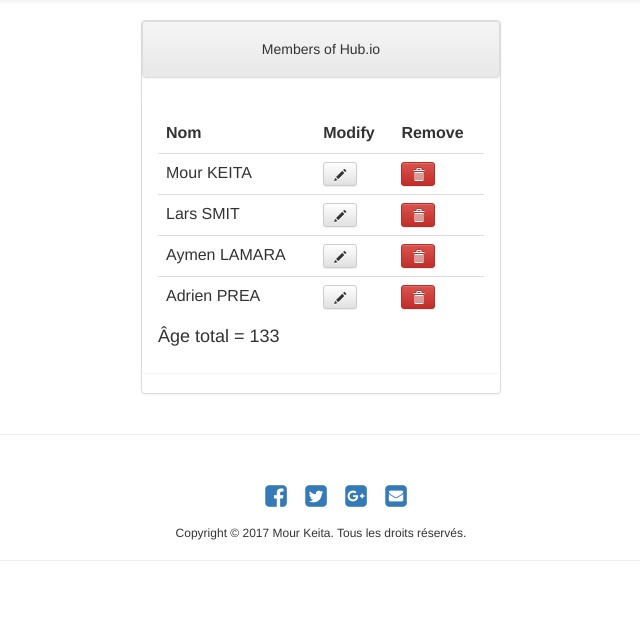
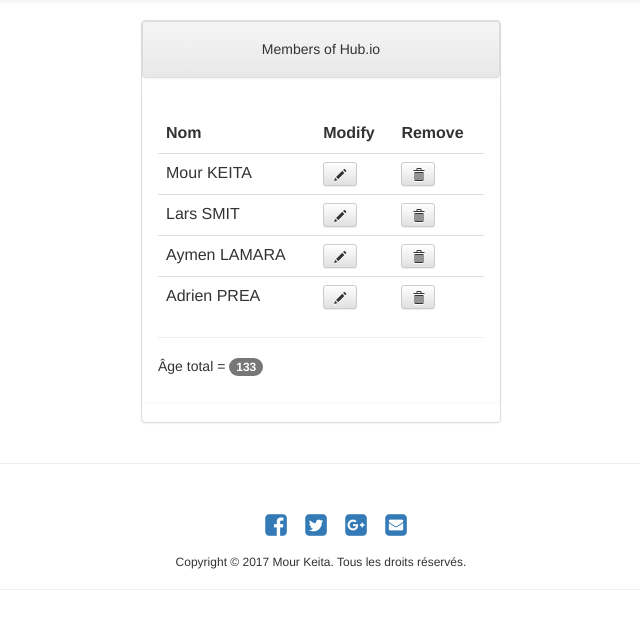
Before and after one commit to mourkeita/django-rh, a Django app: page /listUsers in a window 1280 px wide. Shown: the part 52-681 px from the top of the page, without its empty margins (319-959 px from the left). Run offline with Django 3.2, Linux system fonts and the light colour scheme; data comes from the database, SQL or seed files in the repository; both versions use the stored data as it was after the commit; some libraries are stand-ins or nearby versions.

Commit message:
templates

```diff
--- a/rh/qa/templates/qa.html
+++ b/rh/qa/templates/qa.html
@@ -22,14 +22,15 @@
     				</button>
     			</td>
     			<td>
-    				<button class="btn btn-danger btn-sm">
+    				<button class="btn btn-default btn-sm">
     					<span class="glyphicon glyphicon-trash"></span>
     				</button>
     			</td>
     		</tr>
     		{% endfor %}
 		</table>
-		<h4> Âge total =  {{ total_age }} </h4>
+		<hr>
+		<h5> Âge total =  <span class="badge">{{ total_age }}</span> </h5>
 	</div>
 </div>
 {% endblock %}
```
Also changed, not shown: rh/db.sqlite3.
